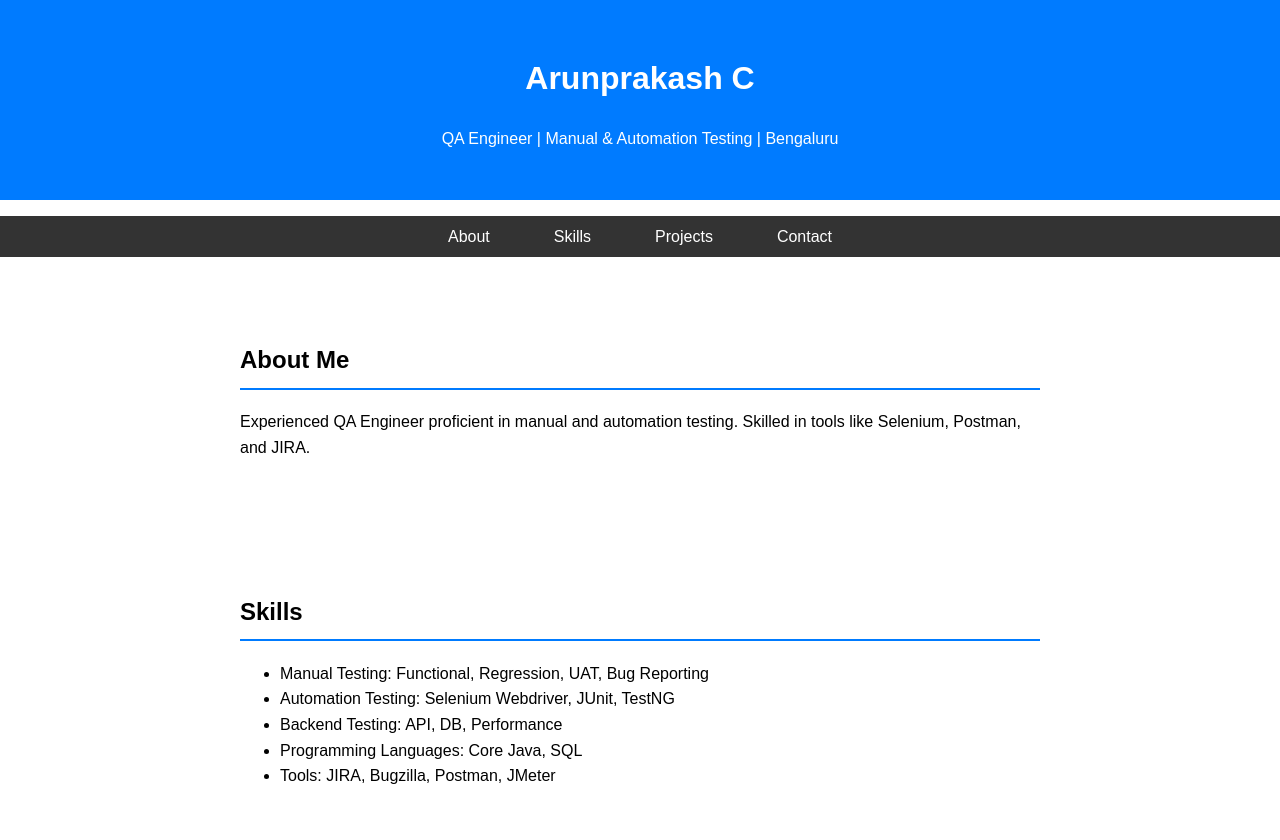
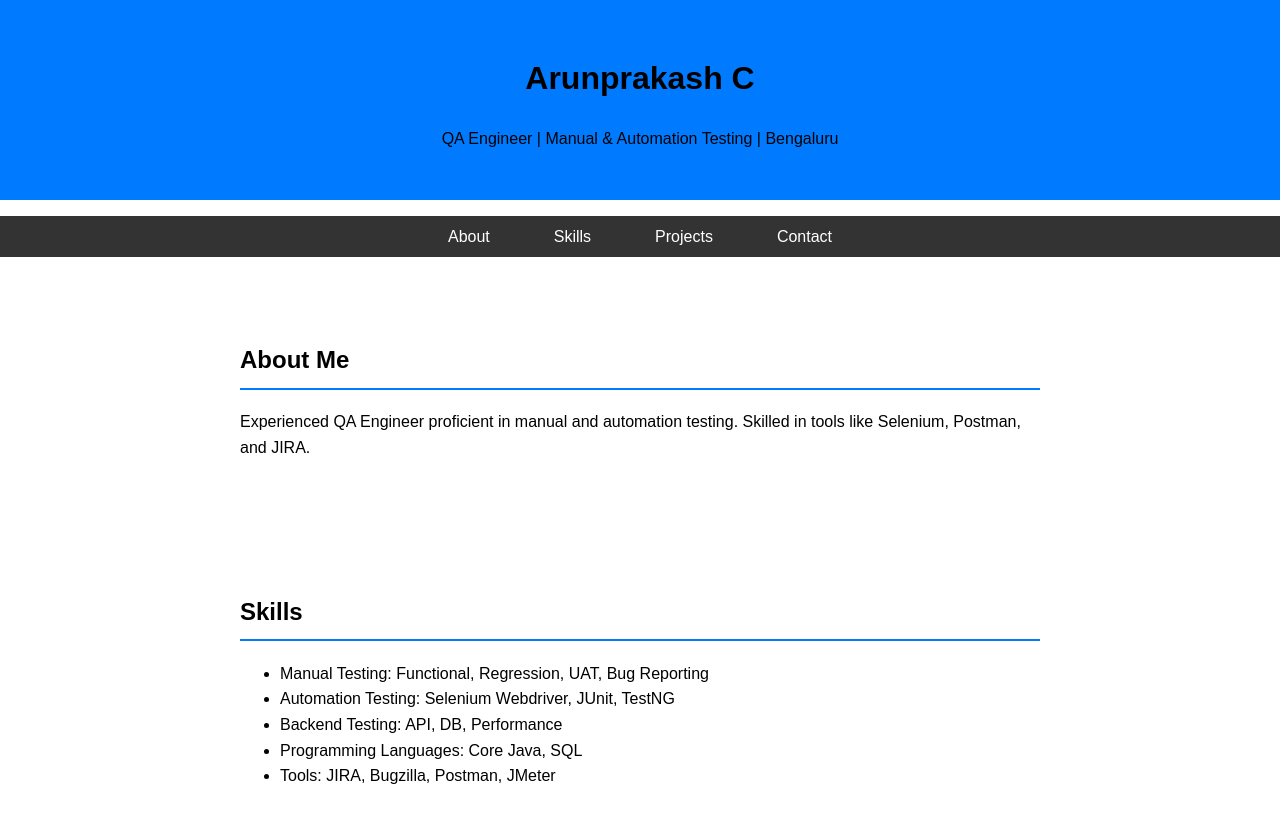
Before and after one commit to Arunprakash-apsh/Arun-s-Portfolio, a plain HTML site: page index.html in a window 1280 px wide. Shown: the top 840 px of the page. Drawn offline with Linux system fonts and the light colour scheme.

Commit message:
Update style.css

```diff
--- a/style.css
+++ b/style.css
@@ -9,7 +9,7 @@ header {
     text-align: center;
     padding: 2rem;
     background: #007bff;
-    color: #fff;
+    color: Black;
 }
 
 nav ul {
```
